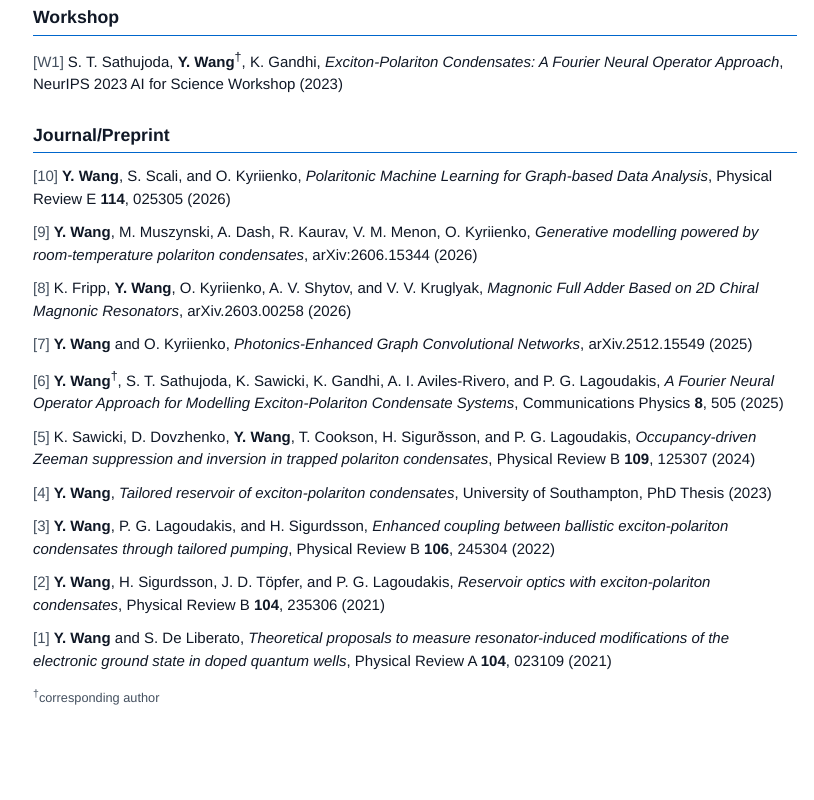
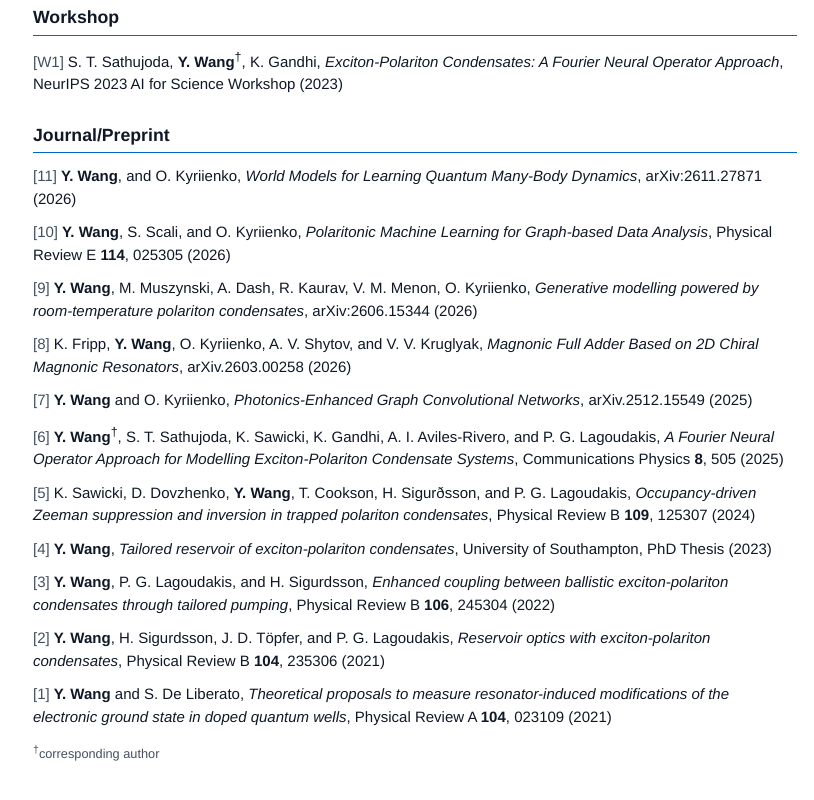
Before and after one commit to ywang-phy/ywang-phy-github.io, a plain HTML site: page index.html in a window 1280 px wide. Shown: the part 2141-2941 px from the top of the page, without its empty margins (225-1039 px from the left). Drawn offline with Linux system fonts and the light colour scheme.

Commit message:
Add new publications to the journal section

```diff
--- a/index.html
+++ b/index.html
@@ -356,6 +356,7 @@
     <!-- ================= JOURNAL / PREPRINT ================= -->
     <h3>Journal/Preprint</h3>
     <ul class="publication-list">
+        <li><span class="pub-tag">[11]</span><a href="http://arxiv.org/abs/2611.27871" target="_blank"><strong>Y. Wang</strong>, and O. Kyriienko, <em>World Models for Learning Quantum Many-Body Dynamics</em>, arXiv:2611.27871 (2026)</a></li>
         <li><span class="pub-tag">[10]</span><a href="https://journals.aps.org/pre/pdf/10.1103/fgy1-n4vp" target="_blank"><strong>Y. Wang</strong>, S. Scali, and O. Kyriienko, <em>Polaritonic Machine Learning for Graph-based Data Analysis</em>, Physical Review E <strong>114</strong>, 025305 (2026)</a></li>
         <li><span class="pub-tag">[9]</span><a href="https://arxiv.org/pdf/2606.15344" target="_blank"><strong>Y. Wang</strong>, M. Muszynski, A. Dash, R. Kaurav, V. M. Menon, O. Kyriienko, <em>Generative modelling powered by room-temperature polariton condensates</em>, arXiv:2606.15344 (2026)</a></li>
         <li><span class="pub-tag">[8]</span><a href="https://arxiv.org/abs/2603.00258" target="_blank">K. Fripp, <strong>Y. Wang</strong>, O. Kyriienko, A. V. Shytov, and V. V. Kruglyak, <em>Magnonic Full Adder Based on 2D Chiral Magnonic Resonators</em>, arXiv.2603.00258 (2026)</a></li>
```
